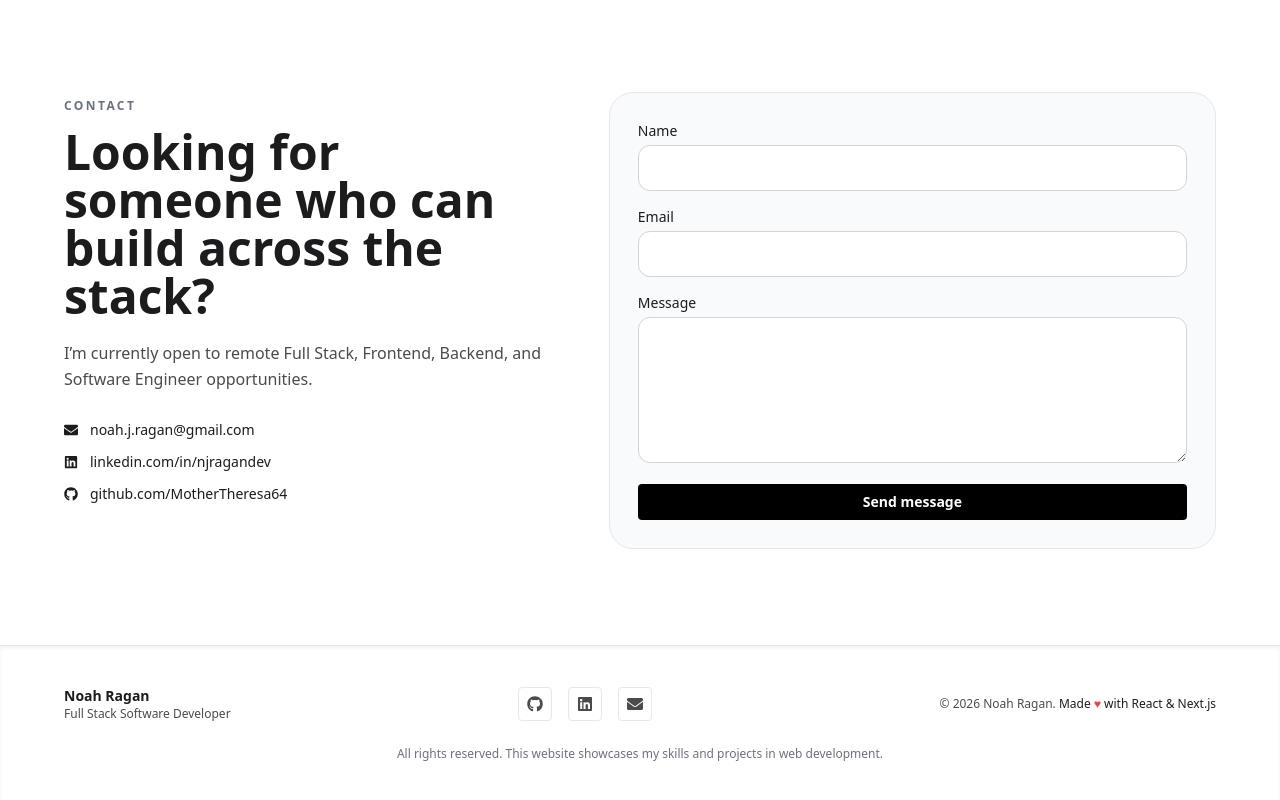
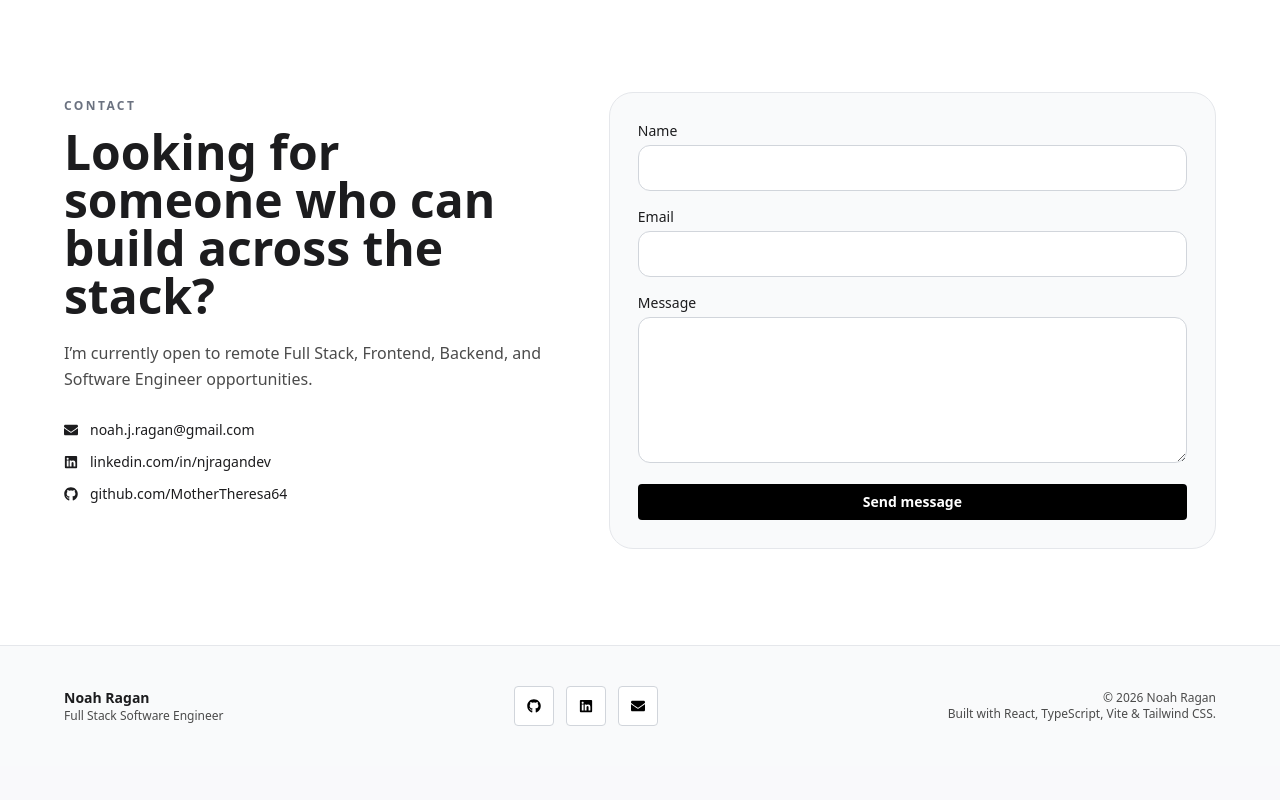
Before and after one commit to MotherTheresa64/portfolio-website, a React (Vite) app: page / in a window 1280 px wide. Shown: the part 3480-4280 px from the top of the page. After the commit the page ends 4246 px from the top, so only its background shows below. Built offline with nearby package versions, Linux system fonts and the light colour scheme.

Commit message:
fix: correct footer links and technology credits

```diff
--- a/src/components/Footer.tsx
+++ b/src/components/Footer.tsx
@@ -1,62 +1,17 @@
 import { FaGithub, FaLinkedin, FaEnvelope } from "react-icons/fa";
 
-const Footer = () => {
-  return (
-    <footer className="bg-footerBg pt-10 pb-12 px-6 text-sm text-textSubtle border-t border-borderLight shadow-inner">
-      <div className="max-w-6xl mx-auto flex flex-col md:flex-row items-center justify-between gap-6">
-        {/* Left: Name & Role */}
-        <div className="text-center md:text-left">
-          <p className="font-semibold text-textMain">Noah Ragan</p>
-          <p className="text-xs">Full Stack Software Developer</p>
-        </div>
-
-        {/* Middle: Icons */}
-        <div className="flex gap-4">
-          <a
-            href="https://github.com/MotherTheresa64"
-            target="_blank"
-            rel="noopener noreferrer"
-            className="p-2 border rounded hover:bg-gray-100"
-          >
-            <FaGithub size={16} />
-          </a>
-          <a
-            href="https://www.linkedin.com/in/noahragan-dev/"
-            target="_blank"
-            rel="noopener noreferrer"
-            className="p-2 border rounded hover:bg-gray-100"
-          >
-            <FaLinkedin size={16} />
-          </a>
-          <a
-            href="mailto:noah.j.ragan@gmail.com"
-            target="_blank"
-            rel="noopener noreferrer"
-            className="p-2 border rounded hover:bg-gray-100"
-          >
-            <FaEnvelope size={16} />
-          </a>
-        </div>
-
-        {/* Right: Credits */}
-        <div className="text-center md:text-right text-xs">
-          <p>
-            © {new Date().getFullYear()} Noah Ragan.{" "}
-            <span className="text-textMain">
-              Made <span className="text-red-500">♥</span> with{" "}
-              <span className="font-medium">React</span> &{" "}
-              <span className="font-medium">Next.js</span>
-            </span>
-          </p>
-        </div>
+const Footer = () => (
+  <footer className="px-6 py-10 border-t border-gray-200 dark:border-gray-800 bg-gray-50 dark:bg-gray-900">
+    <div className="max-w-6xl mx-auto flex flex-col md:flex-row gap-6 items-center justify-between text-sm text-textSubtle dark:text-gray-300">
+      <div className="text-center md:text-left"><p className="font-semibold text-textMain dark:text-white">Noah Ragan</p><p className="text-xs">Full Stack Software Engineer</p></div>
+      <div className="flex gap-3">
+        <a aria-label="GitHub" className="btn-icon" href="https://github.com/MotherTheresa64" target="_blank" rel="noopener noreferrer"><FaGithub /></a>
+        <a aria-label="LinkedIn" className="btn-icon" href="https://www.linkedin.com/in/njragandev/" target="_blank" rel="noopener noreferrer"><FaLinkedin /></a>
+        <a aria-label="Email" className="btn-icon" href="mailto:noah.j.ragan@gmail.com"><FaEnvelope /></a>
       </div>
-
-      {/* Bottom: Disclaimer */}
-      <p className="text-center text-xs mt-6 text-gray-500">
-        All rights reserved. This website showcases my skills and projects in web development.
-      </p>
-    </footer>
-  );
-};
+      <div className="text-center md:text-right text-xs"><p>© {new Date().getFullYear()} Noah Ragan</p><p>Built with React, TypeScript, Vite & Tailwind CSS.</p></div>
+    </div>
+  </footer>
+);
 
 export default Footer;
```
